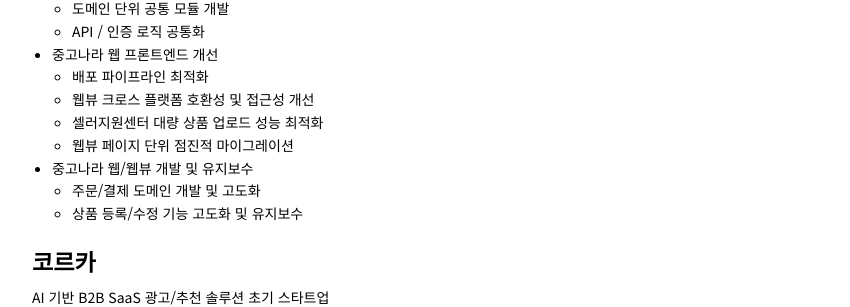
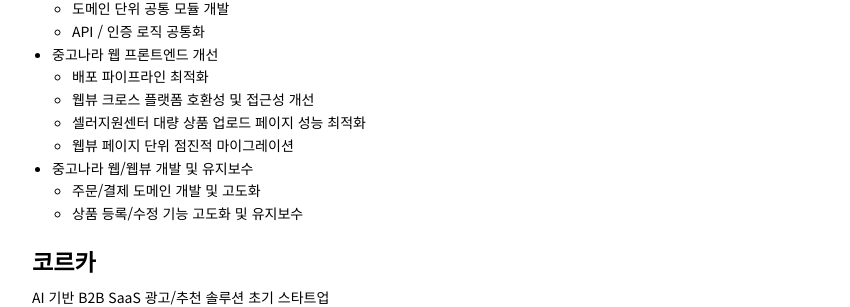
Before and after one commit to ghost-redo/ghost-redo.github.io, a Jekyll site: the page built from resume.md, in a window 1280 px wide and 900 px high, scrolled down 497 px. Shown: the part 148-455 px from the top of the window, without its empty margins (209-1059 px from the left). Built offline with Jekyll 4.4.1, drawn with Linux system fonts in a browser that asks for light colours; some web fonts are replaced.

Commit message:
Update performance optimization description in resume

```diff
--- a/resume.md
+++ b/resume.md
@@ -38,7 +38,7 @@ MAU 450만 C2C 중고거래 플랫폼 기업
 - 중고나라 웹 프론트엔드 개선
   - 배포 파이프라인 최적화
   - 웹뷰 크로스 플랫폼 호환성 및 접근성 개선
-  - 셀러지원센터 대량 상품 업로드 성능 최적화
+  - 셀러지원센터 대량 상품 업로드 페이지 성능 최적화
   - 웹뷰 페이지 단위 점진적 마이그레이션
 - 중고나라 웹/웹뷰 개발 및 유지보수
   - 주문/결제 도메인 개발 및 고도화
```
